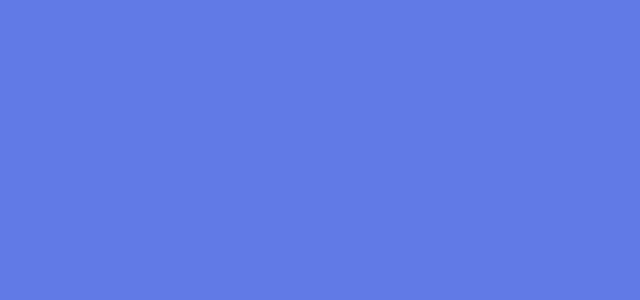
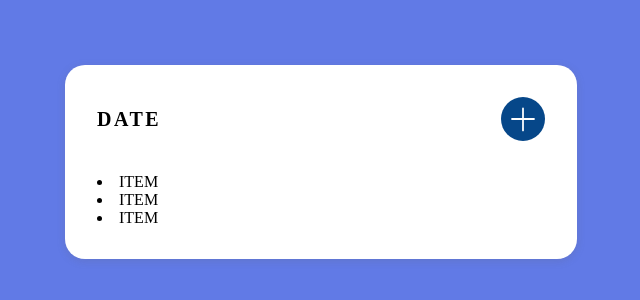
Before and after one commit to terjeee/to-do, a React (Create React App) app: page / in a window 1280 px wide. Shown: the part 238-538 px from the top of the page, without its empty margins (319-959 px from the left). Built offline with nearby package versions, Linux system fonts and the light colour scheme; a web font is replaced by a local one.

Commit message:
redux ts (progress)

```diff
--- a/src/App.tsx
+++ b/src/App.tsx
@@ -1,7 +1,26 @@
+import { Provider } from "react-redux";
+import store from "./store/store";
+
+import ToDo from "./ToDo/ToDo";
+
 import styles from "./App.module.scss";
 
 function App() {
-  return <main className={styles.app}></main>;
+  return (
+    <main className={styles.app}>
+      <div className={styles.maxwidth}>
+        <ToDo />
+      </div>
+    </main>
+  );
 }
 
-export default App;
+function AppWrapper() {
+  return (
+    <Provider store={store}>
+      <App />
+    </Provider>
+  );
+}
+
+export default AppWrapper;
--- /dev/null
+++ b/src/store/slices/sliceToDo.ts
@@ -0,0 +1,25 @@
+import { createSlice, PayloadAction } from "@reduxjs/toolkit";
+
+interface State {
+  id: number;
+  todo: string;
+}
+
+const initialState: State[] = [];
+
+const sliceToDo = createSlice({
+  name: "ToDo",
+  initialState,
+  reducers: {
+    TODO_ADD: (state, action: PayloadAction<{ todo: string }>) => {
+      state.push({ id: Date.now(), todo: action.payload.todo });
+    },
+    TODO_REMOVE: (state, action: PayloadAction<{ id: number }>) => {
+      state.filter((todo) => todo.id !== action.payload.id);
+    },
+  },
+});
+
+export const { TODO_ADD, TODO_REMOVE } = sliceToDo.actions;
+
+export default sliceToDo.reducer;
--- /dev/null
+++ b/src/store/store.ts
@@ -0,0 +1,12 @@
+import { configureStore } from "@reduxjs/toolkit";
+
+import sliceToDo from "./slices/sliceToDo";
+
+const store = configureStore({ reducer: { to: sliceToDo } });
+
+// // Infer the `RootState` and `AppDispatch` types from the store itself
+export type RootState = ReturnType<typeof store.getState>;
+// // Inferred type: {posts: PostsState, comments: CommentsState, users: UsersState}
+export type AppDispatch = typeof store.dispatch;
+
+export default store;
```
